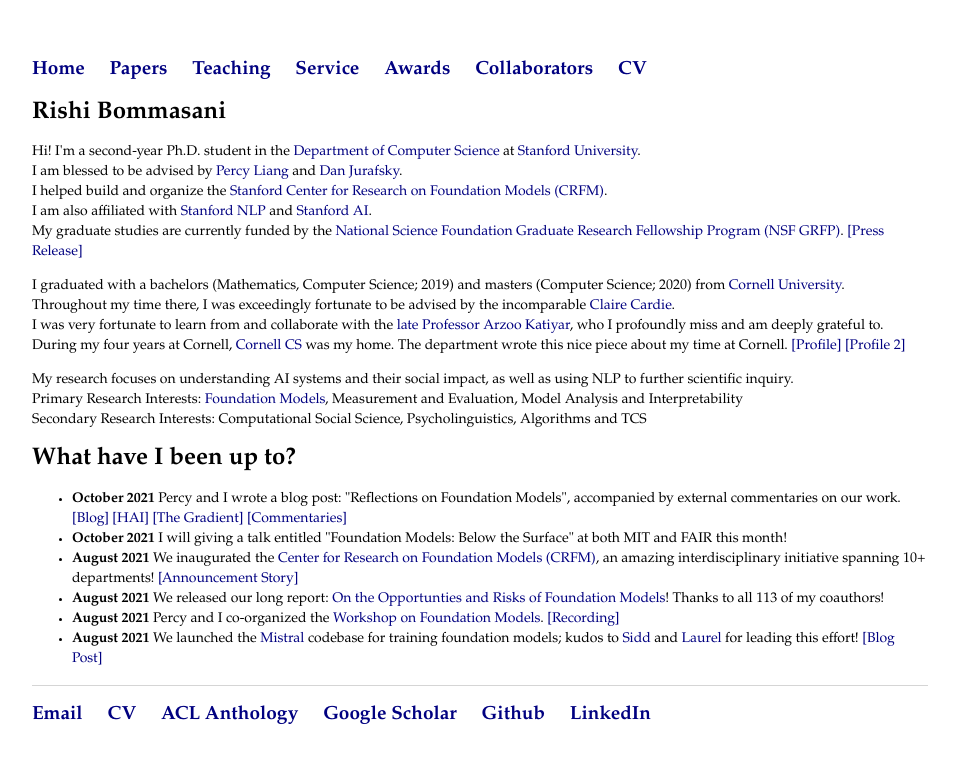
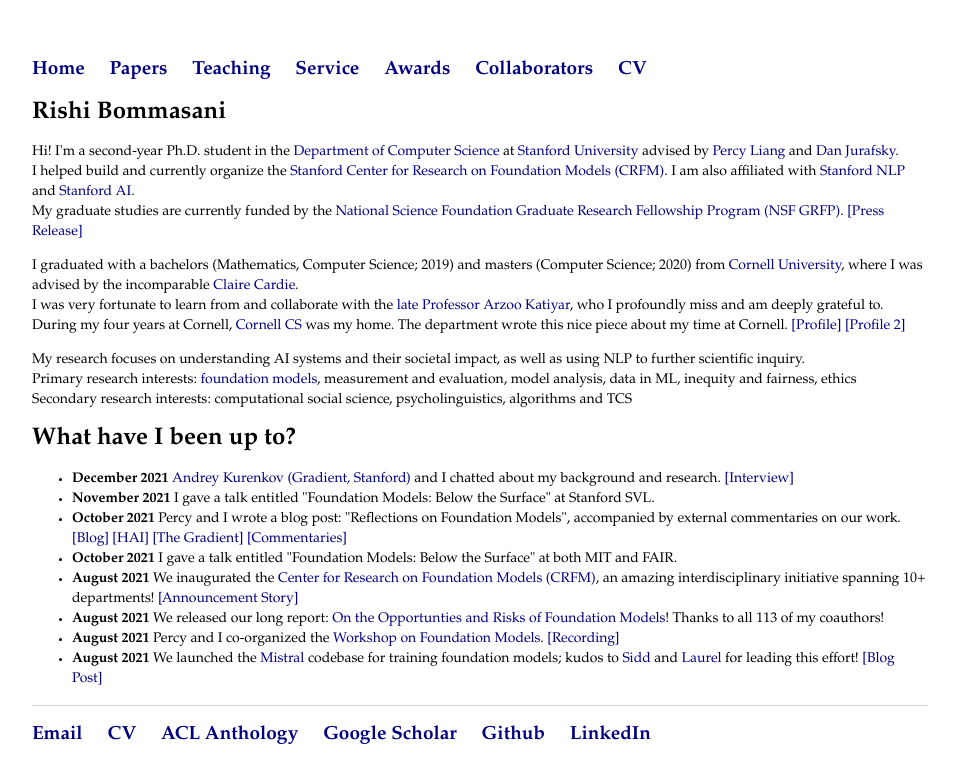
Before and after one commit to rishibommasani/rishibommasani.github.io, a Jekyll site: the page built from index.html, in a window 1280 px wide. Shown: the top 783 px of the page, without its empty margins (160-1119 px from the left). Built offline with Jekyll 4.4.1, drawn with Linux system fonts in a browser that asks for light colours.

Commit message:
Update index.html

```diff
--- a/index.html
+++ b/index.html
@@ -4,28 +4,28 @@
 ---
 			<div class="blurb">
 				<h1> Rishi Bommasani</h1>
-				<p>Hi! I'm a second-year Ph.D. student in the <a href="https://cs.stanford.edu/">Department of Computer Science</a> at <a href="https://www.stanford.edu/">Stanford University</a>.
-				<br> I am blessed to be advised by <a href="https://cs.stanford.edu/~pliang/">Percy Liang</a> and <a href="https://web.stanford.edu/~jurafsky/">Dan Jurafsky</a>.
-				<br> I helped build and organize the <a href="https://crfm.stanford.edu/">Stanford Center for Research on Foundation Models (CRFM)</a>.
-				<br> I am also affiliated with <a href="https://nlp.stanford.edu/">Stanford NLP </a> and <a href="https://ai.stanford.edu/">Stanford AI</a>.
+				<p>Hi! I'm a second-year Ph.D. student in the <a href="https://cs.stanford.edu/">Department of Computer Science</a> at <a href="https://www.stanford.edu/">Stanford University</a> advised by <a href="https://cs.stanford.edu/~pliang/">Percy Liang</a> and <a href="https://web.stanford.edu/~jurafsky/">Dan Jurafsky</a>.
+				<br> I helped build and currently organize the <a href="https://crfm.stanford.edu/">Stanford Center for Research on Foundation Models (CRFM)</a>. I am also affiliated with <a href="https://nlp.stanford.edu/">Stanford NLP </a> and <a href="https://ai.stanford.edu/">Stanford AI</a>.
 				<br> My graduate studies are currently funded by the <a href="https://www.nsfgrfp.org/resources/about_grfp">National Science Foundation Graduate Research Fellowship Program (NSF GRFP)</a>. <a href="https://www.cs.cornell.edu/information/news/newsitem11136/cs-graduate-students-receive-national-science-foundation-graduate"> [Press Release] </a> </p>
 
-				<p> I graduated with a bachelors (Mathematics, Computer Science; 2019) and masters (Computer Science; 2020) from <a href="https://www.cornell.edu/">Cornell University</a>.
-				<br> Throughout my time there, I was exceedingly fortunate to be advised by the incomparable <a href="http://www.cs.cornell.edu/home/cardie/">Claire Cardie</a>.
+				<p> I graduated with a bachelors (Mathematics, Computer Science; 2019) and masters (Computer Science; 2020) from <a href="https://www.cornell.edu/">Cornell University</a>, where I was advised by the incomparable <a href="http://www.cs.cornell.edu/home/cardie/">Claire Cardie</a>.
 				<br> I was very fortunate to learn from and collaborate with the <a href="https://news.psu.edu/story/660710/2021/06/07/college-engineering-mourns-loss-faculty-member-arzoo-katiyar">late</a> <a href="https://sites.google.com/site/arzook99/home">Professor Arzoo Katiyar</a>, who I profoundly miss and am deeply grateful to.
 				<br> During my four years at Cornell, <a href="http://www.cs.cornell.edu">Cornell CS</a> was my home. The department wrote this nice piece about my time at Cornell. <a href="https://www.cs.cornell.edu/information/news/newsitem11229/profile-cornell-cs-ba-and-ms-graduate-rishi-bommasani"> [Profile] </a> <a href="https://www.cs.cornell.edu/information/news/newsitem11227/lillian-lee-and-tacl-cs-graduate-stanford-new-platform-data-privacy"> [Profile 2] </a> </p>
 
-				<p> My research focuses on understanding AI systems and their social impact, as well as using NLP to further scientific inquiry.
-				<br> Primary Research Interests: <a href="https://arxiv.org/abs/2108.07258">Foundation Models</a>, Measurement and Evaluation, Model Analysis and Interpretability
-				<br> Secondary Research Interests: Computational Social Science, Psycholinguistics, Algorithms and TCS </p>
+				<p> My research focuses on understanding AI systems and their societal impact, as well as using NLP to further scientific inquiry.
+				<br> Primary research interests: <a href="https://arxiv.org/abs/2108.07258">foundation models</a>, measurement and evaluation, model analysis, data in ML, inequity and fairness, ethics
+				<br> Secondary research interests: computational social science, psycholinguistics, algorithms and TCS </p>
 
 	  <div class="blurb">
           <h1> What have I been up to?</h1>
           <ul>
-	  <li><b>October 2021</b> Percy and I wrote a blog post: "Reflections on Foundation Models", accompanied by external commentaries on our work.
+	  <li><b>December 2021</b> <a href="https://www.andreykurenkov.com/"> Andrey Kurenkov (Gradient, Stanford) </a> and I chatted about my background and research. <a href="https://thegradientpub.substack.com/p/rishi-bommasani-on-foundation-models"> [Interview] </a> </li>
+	  <li><b>November 2021</b> I gave a talk entitled "Foundation Models: Below the Surface" at Stanford SVL. </li>
+          <li><b>October 2021</b> Percy and I wrote a blog post: "Reflections on Foundation Models", accompanied by external commentaries on our work.
 	      <a href="https://crfm.stanford.edu/2021/10/18/reflections.html"> [Blog] </a> <a href="https://hai.stanford.edu/news/reflections-foundation-models"> [HAI] </a> <a href="https://thegradient.pub/reflections-on-foundation-models/"> [The Gradient] </a> <a href="https://crfm.stanford.edu/2021/10/18/commentaries.html"> [Commentaries] </a>
-	  <li><b>October 2021</b> I will giving a talk entitled "Foundation Models: Below the Surface" at both MIT and FAIR this month!
-          <li><b>August 2021</b> We inaugurated the <a href="https://crfm.stanford.edu/"> Center for Research on Foundation Models (CRFM)</a>, an amazing interdisciplinary initiative spanning 10+ departments! <a href="https://hai.stanford.edu/news/introducing-center-research-foundation-models-crfm"> [Announcement Story] </a>
+	  </li>
+	  <li><b>October 2021</b> I gave a talk entitled "Foundation Models: Below the Surface" at both MIT and FAIR. </li>
+          <li><b>August 2021</b> We inaugurated the <a href="https://crfm.stanford.edu/"> Center for Research on Foundation Models (CRFM)</a>, an amazing interdisciplinary initiative spanning 10+ departments! <a href="https://hai.stanford.edu/news/introducing-center-research-foundation-models-crfm"> [Announcement Story] </a> </li>
 	  <li><b>August 2021</b> We released our long report: <a href="https://arxiv.org/abs/2108.07258">On the Opportunties and Risks of Foundation Models</a>! Thanks to all 113 of my coauthors!</li>
           <li><b>August 2021</b> Percy and I co-organized the <a href="https://crfm.stanford.edu/workshop.html"> Workshop on Foundation Models</a>.
 	  <a href="https://www.youtube.com/playlist?list=PLYLBSCrrqNXz1RQCVwv7mApexCcn7Bybk"> [Recording] </a>
```
